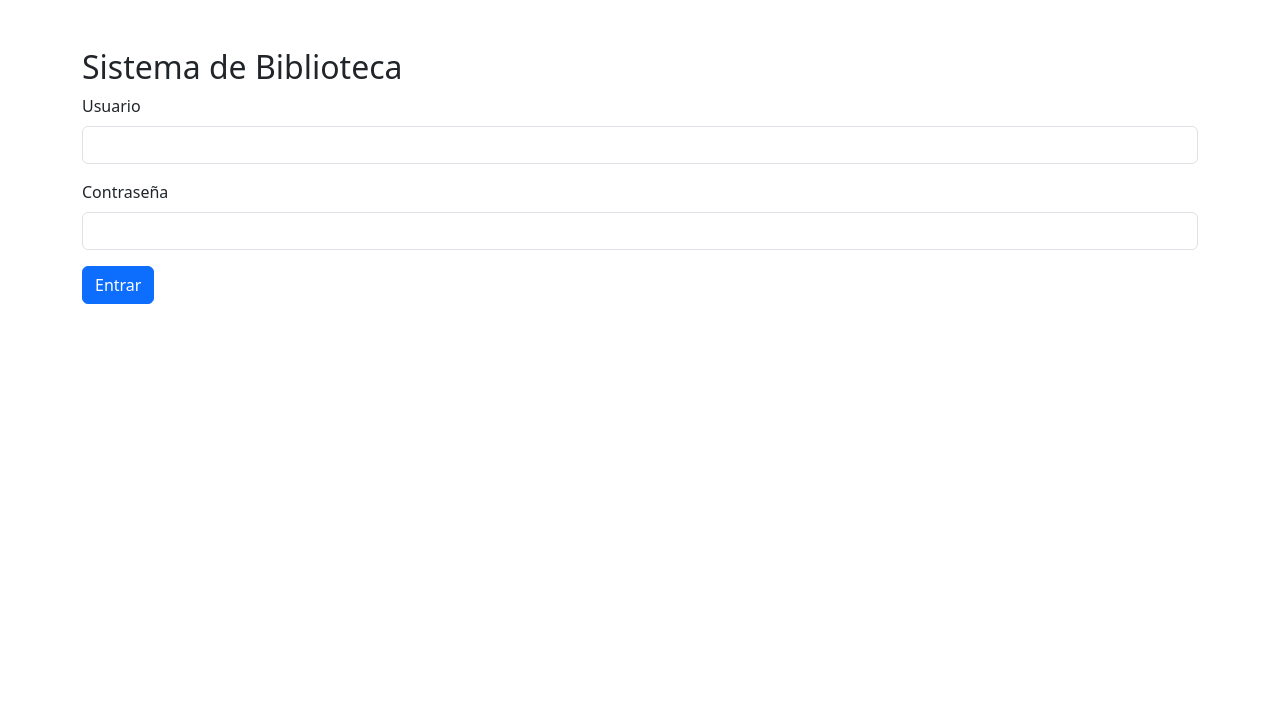
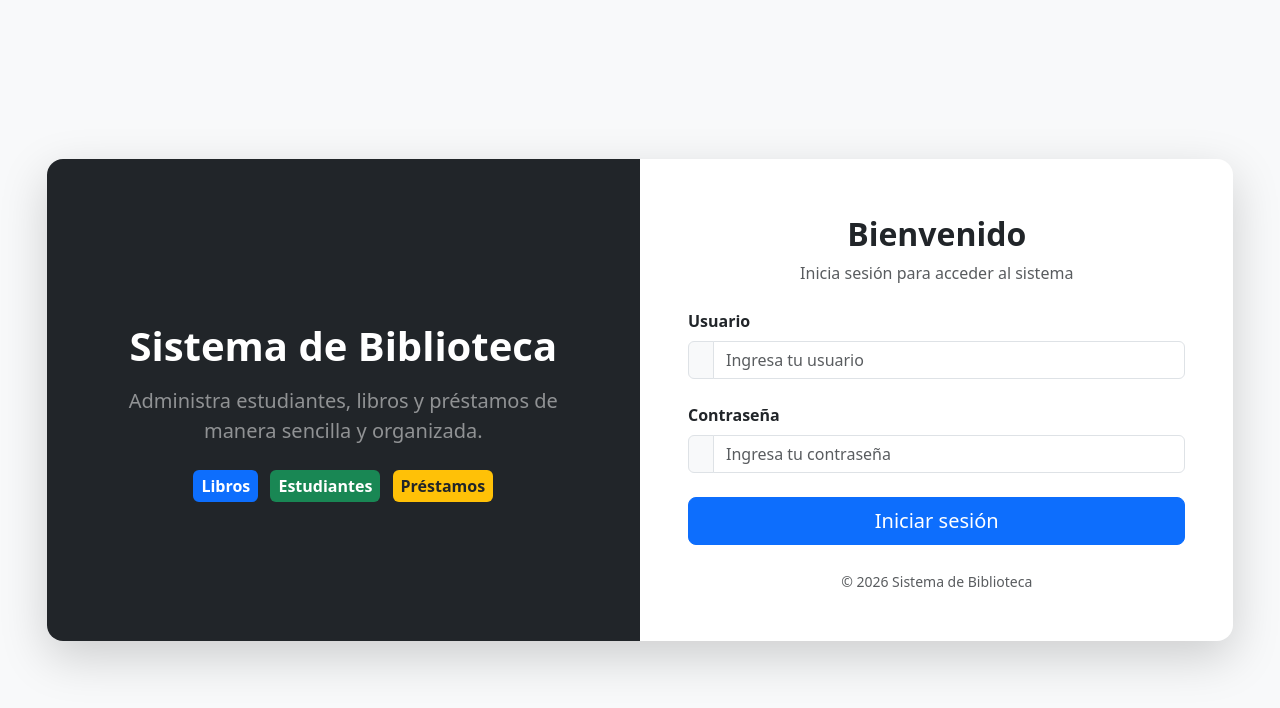
Before and after one commit to RandolphPeralta/Library-Training, a website built with webpack: page src/app/ui/web/index.html in a window 1280 px wide. Built offline with nearby package versions, Linux system fonts and the light colour scheme.

Commit message:
Actualizacion de mi index.html
Se realizo cambios en el loggin para mi aplicación

```diff
--- a/src/app/ui/web/index.html
+++ b/src/app/ui/web/index.html
@@ -9,33 +9,124 @@
 
 <body>
 
-    <div id="login" class="container mt-5">
+    <div id="login" class="container-fluid min-vh-100 bg-light d-flex align-items-center justify-content-center">
 
-        <h2>Sistema de Biblioteca</h2>
+        <div class="row mw-1000 mx-auto shadow-lg rounded-4 overflow-hidden bg-white" >
+
+            <div class="col-md-6 bg-dark text-white d-flex align-items-center justify-content-center p-5">
+
+                <div class="text-center">
+
+                    <div class="display-1 mb-4">
+
+                    </div>
+
+                    <h1 class="fw-bold mb-3">
+                        Sistema de Biblioteca
+                    </h1>
+
+                    <p class="lead text-white-50">
+                        Administra estudiantes, libros y préstamos
+                        de manera sencilla y organizada.
+                    </p>
+
+                    <div class="mt-4">
+
+                        <span class="badge bg-primary fs-6 p-2 me-2">
+                             Libros
+                        </span>
+
+                        <span class="badge bg-success fs-6 p-2 me-2">
+                             Estudiantes
+                        </span>
+
+                        <span class="badge bg-warning text-dark fs-6 p-2">
+                             Préstamos
+                        </span>
+
+                    </div>
+
+                </div>
+
+            </div>
+
+            <div class="col-md-6 p-5">
+
+                <div class="text-center mb-4">
+
+                    <div class="fs-1 mb-2">
+
+                    </div>
+
+                    <h2 class="fw-bold">
+                        Bienvenido
+                    </h2>
+
+                    <p class="text-muted">
+                        Inicia sesión para acceder al sistema
+                    </p>
+
+                </div>
+
 
                 <form id="loginForm">
 
-            <div class="mb-3">
-                <label for="username" class="form-label">
+                    <div class="mb-4">
+
+                        <label for="username" class="form-label fw-semibold">
                             Usuario
                         </label>
 
-                <input type="text" id="username" class="form-control">
+                        <div class="input-group">
+
+                            <span class="input-group-text">
+
+                            </span>
+
+                            <input type="text" id="username" class="form-control" placeholder="Ingresa tu usuario"
+                                required>
+
                         </div>
 
-            <div class="mb-3">
-                <label for="password" class="form-label">
+                    </div>
+
+
+                    <div class="mb-4">
+
+                        <label for="password" class="form-label fw-semibold">
                             Contraseña
                         </label>
 
-                <input type="password" id="password" class="form-control">
+                        <div class="input-group">
+
+                            <span class="input-group-text">
+
+                            </span>
+
+                            <input type="password" id="password" class="form-control"
+                                placeholder="Ingresa tu contraseña" required>
+
                         </div>
 
-            <button type="submit" class="btn btn-primary">
-                Entrar
+                    </div>
+
+                    <button type="submit" class="btn btn-primary btn-lg w-100">
+                        Iniciar sesión
                     </button>
 
                 </form>
+
+                <div class="text-center mt-4">
+
+                    <small class="text-muted">
+                        © 2026 Sistema de Biblioteca
+                    </small>
+
+                </div>
+
+            </div>
+
+        </div>
 
     </div>
 
@@ -109,8 +200,8 @@
                                         Nombre
                                     </label>
 
-                                    <input type="text" id="studentName" class="form-control" placeholder="Ej. Randolph Peralta"
-                                        required>
+                                    <input type="text" id="studentName" class="form-control"
+                                        placeholder="Ej. Randolph Peralta" required>
 
                                 </div>
 
```
Lines whose indentation alone changed are shown as unchanged.
